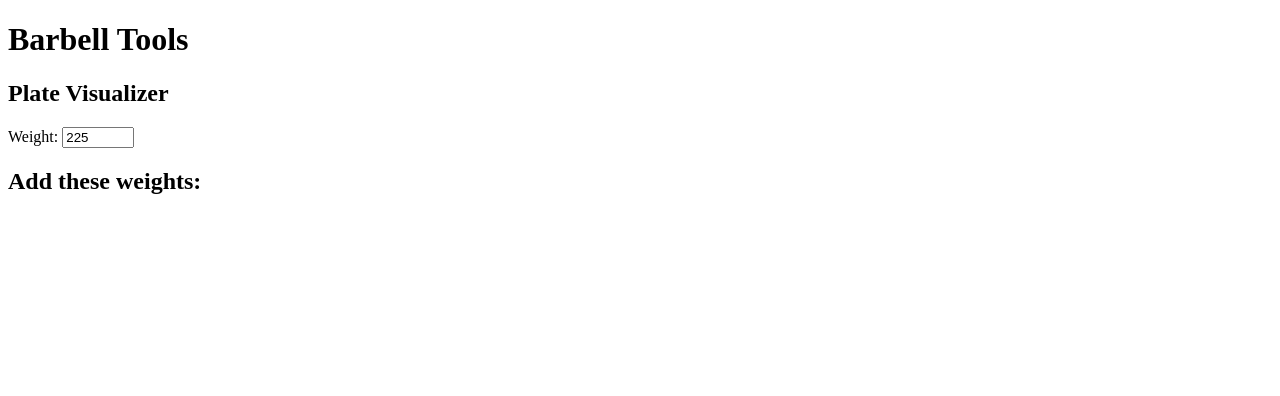
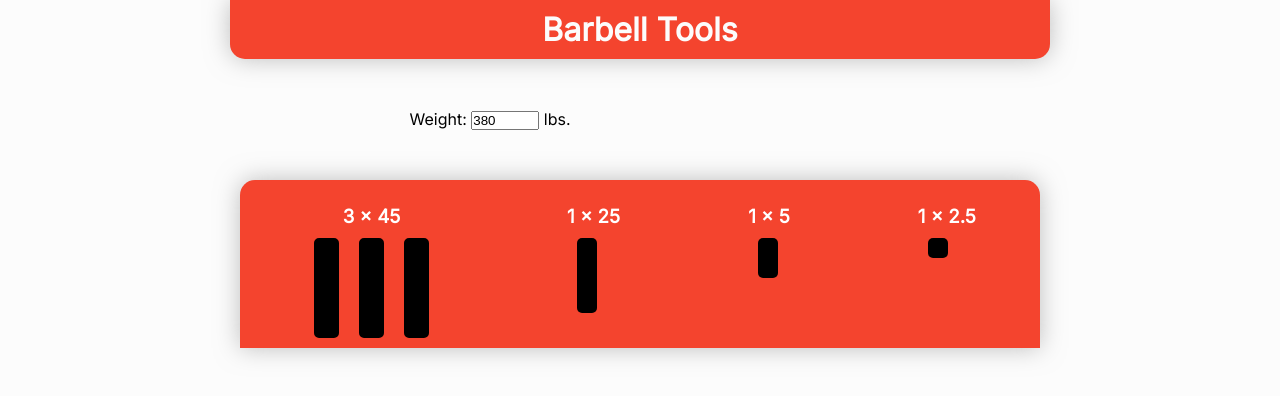
Before and after one commit to stephengroe/barbell-tools, a plain HTML site: page index.html in a window 1280 px wide. Drawn offline with Linux system fonts and the light colour scheme.

Commit message:
style: Create basic interface layout

```diff
--- a/index.html
+++ b/index.html
@@ -6,16 +6,24 @@
     <title>Plate Visualizer</title>
     <script src="./script.js" defer></script>
     <link rel="stylesheet" href="./style.css">
+    <style>
+        @import url('https://fonts.googleapis.com/css2?family=Inter:&display=swap');
+      </style>
 </head>
 <body>
-    <h1>Barbell Tools</h1>
-    <h2>Plate Visualizer</h2>
+    <div class="header">
+        <h1>Barbell Tools</h1>
+    </div>
 
-    <label for="calculate-button">Weight:</label>
-    <input type="number" id="weight-input" min="45" max="2000" value="225">
+    <div id="wrapper">
 
-    <h2>Add these weights:</h2>
-    <div id="plate-visualizer"></div>
+    <div class="calculator">
+        <label for="calculate-button">Weight:</label>
+        <input type="number" id="weight-input" min="45" max="2000" value="380"> lbs.
+    </div>
 
+    <div id="plate-visualizer">
+    </div>
+</div>
 </body>
 </html>
--- a/script.js
+++ b/script.js
@@ -7,20 +7,23 @@ let calculateButton = document.querySelector("#calculate-button");
 let weightInput = document.querySelector("#weight-input");
 let plateVisualizer = document.querySelector("#plate-visualizer");
 
-// Calculate on new entered weight
-weightInput.addEventListener("input", function (e) {
+// Calculate at start and in realtime
+calculatePlates();
+weightInput.addEventListener("input", calculatePlates);
+
+function calculatePlates(){
     let inputWeight = Math.abs(weightInput.value);
 
     if (inputWeight < 45){
-        alertWeightTooLow();
+        alert("Weight is too low!");
     }
 
     else if (inputWeight === 45){
-        alertWeightEqualsBar();
+        alert("Weight is equal to the bar!");
     }
 
     else if (inputWeight > 1500){
-        alertWeightTooHigh();
+        alert("Weight is too high!");
     }
 
     else { // Remove weight of bar, reduce to half
@@ -28,20 +31,6 @@ weightInput.addEventListener("input", function (e) {
         inputWeight /= 2;
         displayPlates(calcPlates(inputWeight));
     }
-  });
-
-
-// Edge case functions
-function alertWeightTooLow(){
-    alert("Weight is too low!");
-}
-
-function alertWeightEqualsBar(){
-    alert("Weight is equal to the bar!");
-}
-
-function alertWeightTooHigh(){
-    alert("Weight is too high!");
 }
 
 // Generate array with plates necessary
@@ -78,15 +67,23 @@ function displayPlates(platesNeeded) {
 
         let plateContainer = document.createElement("div");
         plateContainer.classList.add("plate-container");
-        plateContainer.setAttribute("id", increments[key]);
+        plateContainer.setAttribute("class", "plate-" + increments[key]);
 
         // Include custom remainder if not known increment
-        plateContainer.textContent = (increments[key])
+        let description = document.createElement("h3");
+        description.textContent = (increments[key])
             ? platesNeeded[key] + " \u00D7 " + increments[key]
             : platesNeeded[key] + "lbs.";
 
-        for (i = 0; i <= platesNeeded[key]; i++) {
-            plateContainer.appendChild(document.createElement("div"));
+        plateContainer.appendChild(description);
+        let plates = plateContainer.appendChild(document.createElement("div"));
+        plates.classList.add("plates");
+
+        // Skip if we're at custom weights
+        if (key < increments.length){
+            for (i = 1; i <= platesNeeded[key]; i++) {
+                plates.appendChild(document.createElement("div"));
+            }
         }
 
         plateVisualizer.appendChild(plateContainer);
--- a/style.css
+++ b/style.css
@@ -1,15 +1,117 @@
-#plate-visualizer {
-    display: flex;
-    justify-content: space-around;
+/* Predefined colors */
+
+:root {
+    --red: #F4442E;
+    --white: #FCFCFC;
+    --green: #06D6A0;
+    --yellow: #FFD166;
+    --blue: #26547C;
+    --lightgrey: #95A3B3;
+    --black: #130303;
 }
 
-#plate-visualizer > div {
-    color: white;
+* {
+    padding: 0;
+    margin: 0;
+}
+
+body {
+    background-color: var(--white);
+    font-family: 'Inter', sans-serif;
+    height: 100vh;
+    width: 100vw;
+}
+
+.header {
+    background-color: var(--red);
+    color: var(--white);
     text-align: center;
     padding: 10px;
-    min-height: 10px;
-    min-width: 25px;
-    background-color: blue;
-    border: solid black 1px;
+    border-radius: 0px 0px 15px 15px;
+    box-shadow: 0px 0px 25px rgba(129, 129, 129, 0.5);
+    max-width: 800px;
+    margin: auto;
+}
+
+#wrapper {
+    margin: auto;
+    border-radius: 50px;
+    max-width: 800px;
+}
+
+.calculator {
+    max-width: 50%;
+    max-height: 50%;
+    padding: 50px;
+    text-align: center;
+}
+
+#plate-visualizer {
+    background-color: var(--red);
+    display: flex;
+    flex-flow: row nowrap;
+    justify-content: space-around;
+    text-align: center;
+    border-radius: 15px 15px 0px 0px;
+    box-shadow: 0px 0px 25px rgba(129, 129, 129, 0.5);
+    padding-top: 25px;
+    color: white;
+}
+
+.plate-container {
+    display: flex;
+    flex-flow: column;
+    align-items: center;
+    justify-content: center;
+}
+
+.plates {
+    display: flex;
+    flex-flow: row nowrap;
+    justify-content: stretch;
+    align-items: center;
+    margin: auto;
+}
+
+.plates > div {
+    background-color: black;
     margin: 10px;
+    border-radius: 5px;
+    border: 10px solid black;
+    box-sizing: border-box;
 }
+
+.plate-45 .plates > div {
+    height: 100px;
+    width: 25px;
+/*    background-color: var(--blue);*/
+}
+
+.plate-25 .plates > div {
+    height: 75px;
+    width: 18px;
+/*    background-color: var(--green);*/
+}
+
+.plate-10 .plates > div {
+    height: 60px;
+    width: 10px;
+/*    background-color: var(--white);*/
+}
+
+.plate-5 .plates > div {
+    height: 40px;
+    width: 5px;
+/*    background-color: var(--blue);*/
+}
+
+.plate-2 .plates > div {
+    height: 20px;
+    width: 2px;
+/*    background-color: var(--green);*/
+}
+
+.plate-custom .plates > div {
+    height: 15px;
+/*    background-color: var(--white);*/
+}
```
